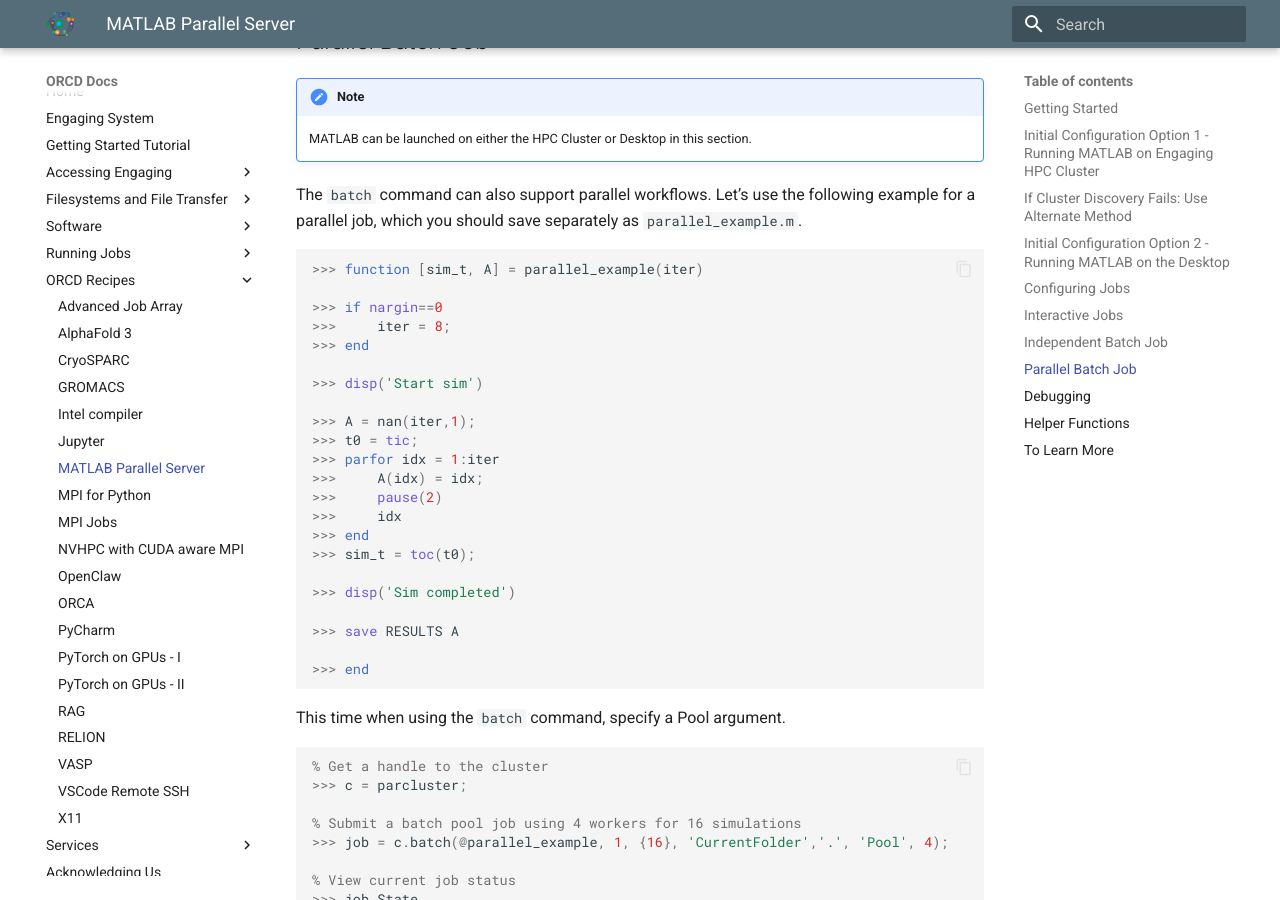
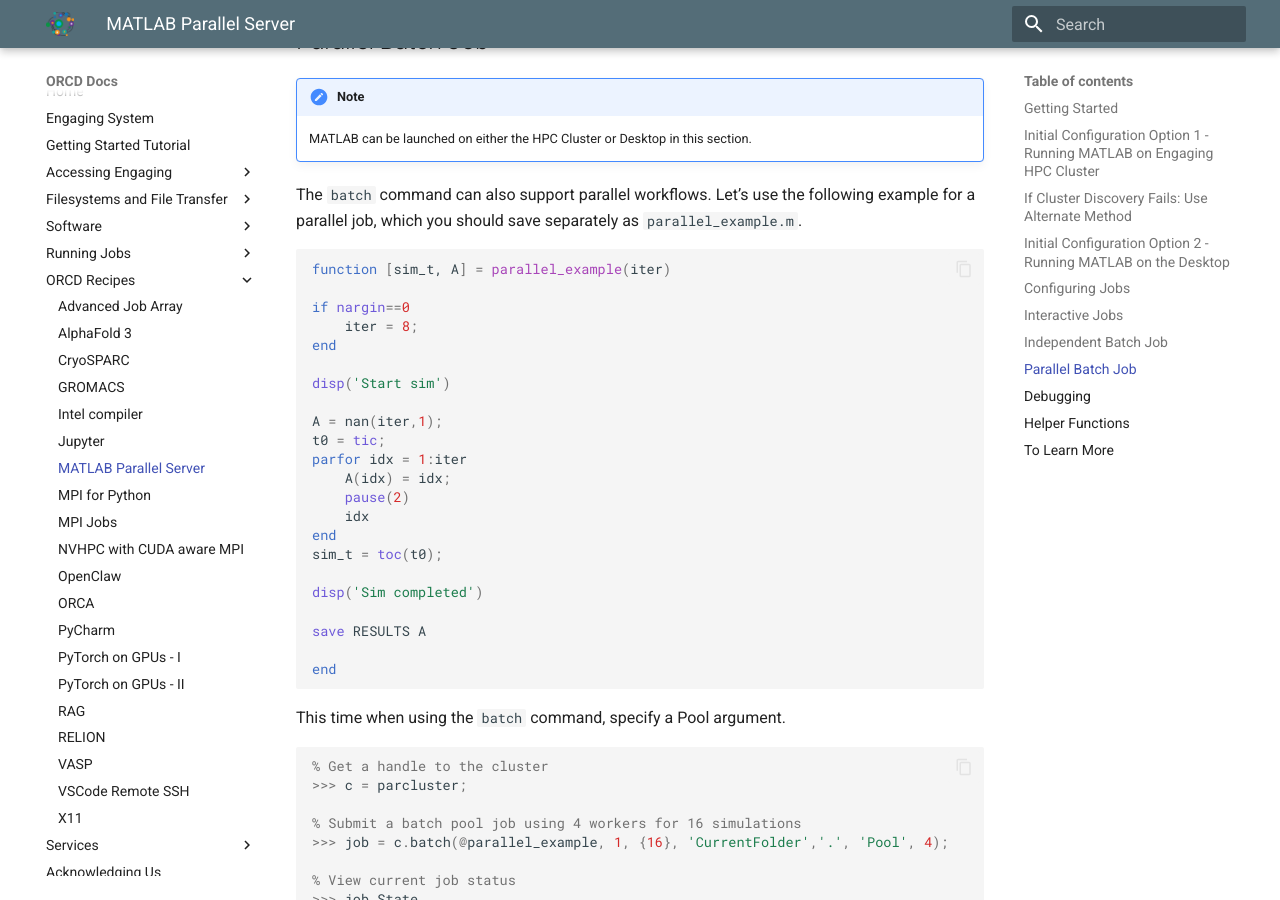
Before and after one commit to mit-orcd/orcd-docs-edit, an MkDocs documentation site: the page built from docs/recipes/Getting_Started_With_Serial_And_Parallel_MATLAB.md, in a window 1280 px wide and 900 px high, scrolled down 5763 px. Built offline with MkDocs 1.6.1 and Material for MkDocs 9.7.7, drawn with Linux system fonts in a browser that asks for light colours.

````diff
--- a/docs/recipes/Getting_Started_With_Serial_And_Parallel_MATLAB.md
+++ b/docs/recipes/Getting_Started_With_Serial_And_Parallel_MATLAB.md
@@ -247,28 +247,28 @@ Once the job has been selected, fetch the results as previously done.
 The `batch` command can also support parallel workflows. Let’s use the following example for a parallel job, which you should save separately as `parallel_example.m`.
 
 ```matlab
->>> function [sim_t, A] = parallel_example(iter)
+function [sim_t, A] = parallel_example(iter)
 
->>> if nargin==0
->>>     iter = 8;
->>> end
+if nargin==0
+    iter = 8;
+end
 
->>> disp('Start sim')
+disp('Start sim')
 
->>> A = nan(iter,1);
->>> t0 = tic;
->>> parfor idx = 1:iter
->>>     A(idx) = idx;
->>>     pause(2)
->>>     idx
->>> end
->>> sim_t = toc(t0);
+A = nan(iter,1);
+t0 = tic;
+parfor idx = 1:iter
+    A(idx) = idx;
+    pause(2)
+    idx
+end
+sim_t = toc(t0);
 
->>> disp('Sim completed')
+disp('Sim completed')
 
->>> save RESULTS A
+save RESULTS A
 
->>> end
+end
 ```
 
 This time when using the `batch` command, specify a Pool argument.
````
